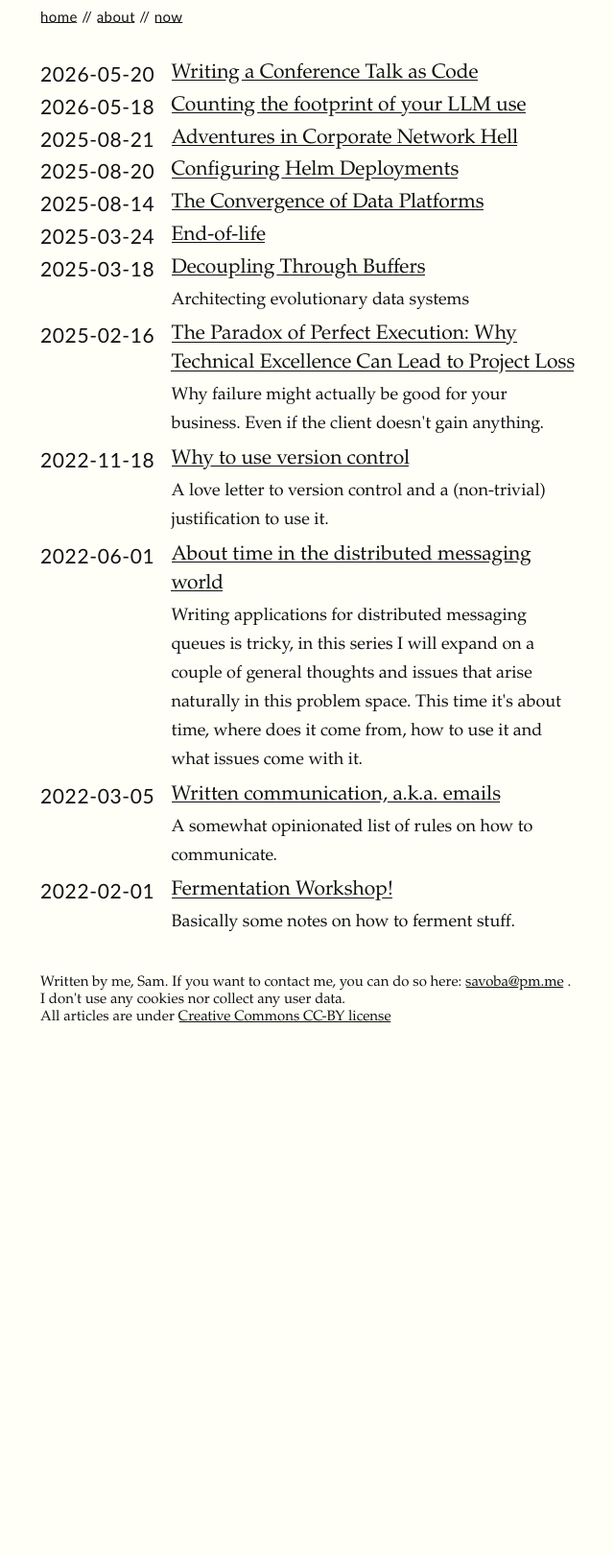
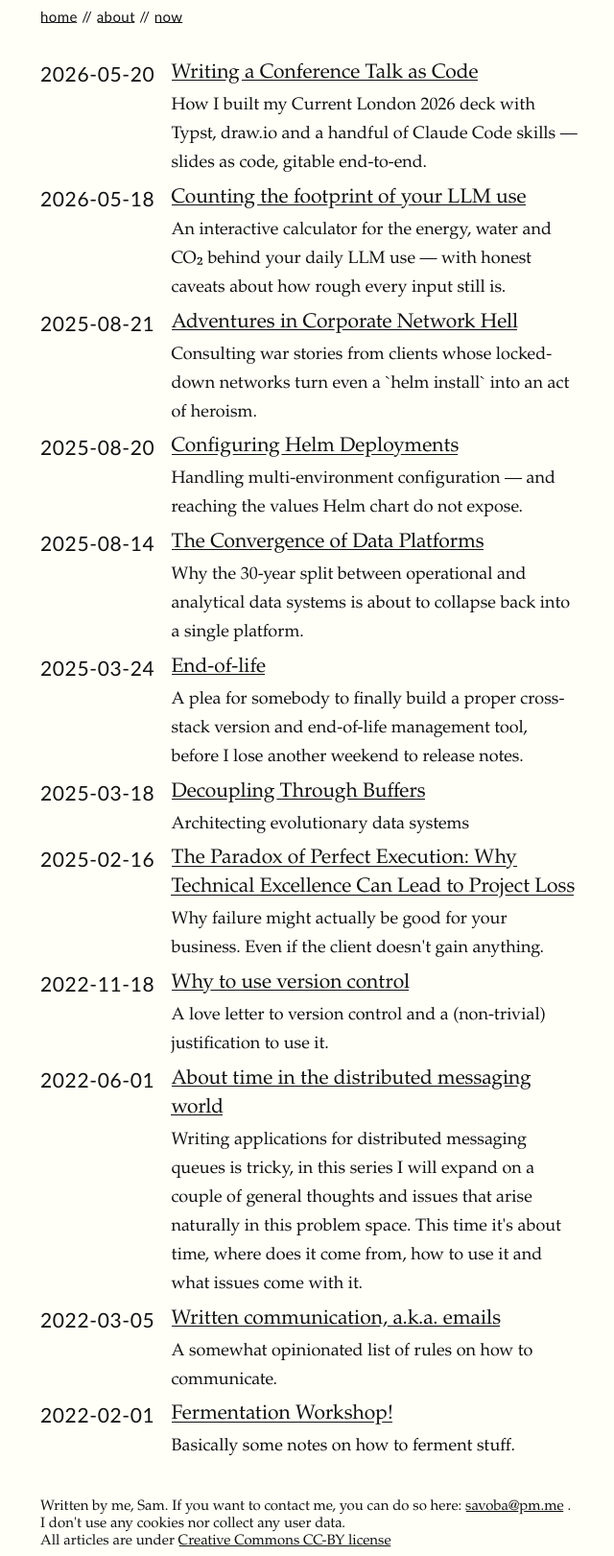
Before and after one commit to samuelsmal/samuelsmal.github.io, a Jekyll site: the page built from index.md, in a window 1280 px wide. Shown: the whole page at 96% size, without its empty margins (118-758 px from the left). Built offline with Jekyll 4.4.1, drawn with Linux system fonts in a browser that asks for light colours; before the commit the page ends 1075 px from its top, so only the background shows below that.

Commit message:
Backfill descriptions on six posts
Adds a one-line description front-matter to posts that were missing it,
so they show a hook under the title on the homepage list.

Co-Authored-By: Claude Opus 4.7 <noreply@anthropic.com>

```diff
--- a/collections/_posts/2025-03-24-end-of-life.md
+++ b/collections/_posts/2025-03-24-end-of-life.md
@@ -4,6 +4,8 @@ title:  "End-of-life"
 date: 2025-03-24
 tags:
   - product ideas
+description: |
+    A plea for somebody to finally build a proper cross-stack version and end-of-life management tool, before I lose another weekend to release notes.
 fields: Product ideas
 ---
 
--- a/collections/_posts/2025-08-14-the-convergence-of-data-platforms.md
+++ b/collections/_posts/2025-08-14-the-convergence-of-data-platforms.md
@@ -6,6 +6,8 @@ tags:
   - engineering
   - data platforms
   - prediction
+description: |
+    Why the 30-year split between operational and analytical data systems is about to collapse back into a single platform.
 ---
 
 # Introduction
--- a/collections/_posts/2025-08-20-configuring-helm-deployments.md
+++ b/collections/_posts/2025-08-20-configuring-helm-deployments.md
@@ -6,6 +6,8 @@ tags:
   - infrastructure as code
   - helm
   - kubernetes
+description: |
+    Handling multi-environment configuration — and reaching the values Helm chart do not expose.
 ---
 
 # Introduction
--- a/collections/_posts/2025-08-21-adventures-in-corporate-network-hell.md
+++ b/collections/_posts/2025-08-21-adventures-in-corporate-network-hell.md
@@ -6,6 +6,8 @@ tags:
   - consulting
   - software architecture
   - system architecuture
+description: |
+    Consulting war stories from clients whose locked-down networks turn even a `helm install` into an act of heroism.
 ---
 
 A reality in consulting is *faking it, until you make it*. Clients always want to work with people
--- a/collections/_posts/2026-05-18-llm-footprint-calculator.md
+++ b/collections/_posts/2026-05-18-llm-footprint-calculator.md
@@ -6,6 +6,8 @@ tags:
   - ai
   - environment
   - tool
+description: |
+    An interactive calculator for the energy, water and CO₂ behind your daily LLM use — with honest caveats about how rough every input still is.
 ---
 
 <style>
--- a/collections/_posts/2026-05-20-writing-talk-decks-as-code.md
+++ b/collections/_posts/2026-05-20-writing-talk-decks-as-code.md
@@ -8,6 +8,8 @@ tags:
   - typst
   - claude code
   - agentic engineering
+description: |
+    How I built my Current London 2026 deck with Typst, draw.io and a handful of Claude Code skills — slides as code, gitable end-to-end.
 ---
 
 As part of my journey with *Agentic Engineering*, and since colleagues have asked me, I thought I
```
